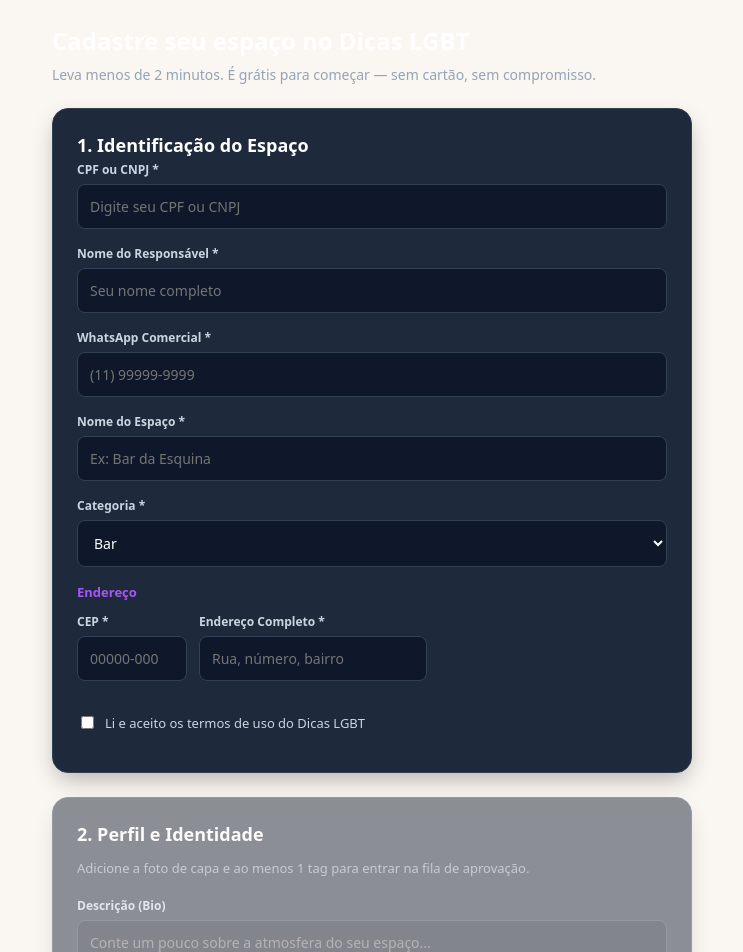
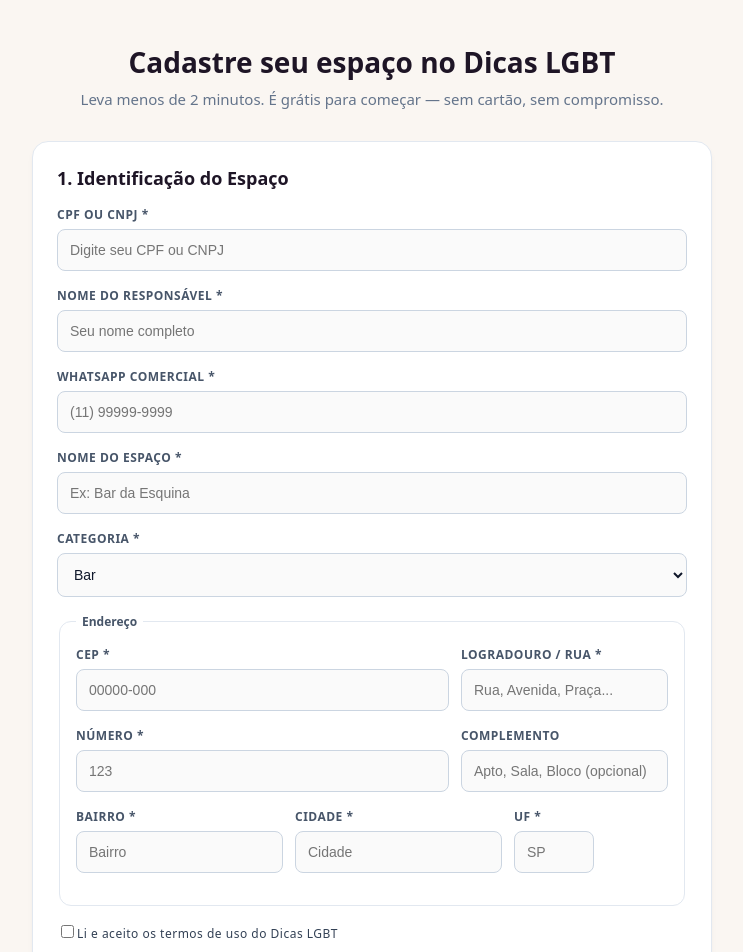
Before and after one commit to arditoa/dicas-portal-b2b, a React (Vite) app in the folder portal-cadastro/: page / in a window 1280 px wide. Shown: the top 952 px of the page, without its empty margins (268-1011 px from the left). Built offline with nearby package versions, Linux system fonts and the light colour scheme; no server answers.

Commit message:
fix: oculta avisos tecnicos, aplica card claro e restaura campos individuais de endereco

```diff
--- a/portal-cadastro/src/components/CadastroCompletoForm.css
+++ b/portal-cadastro/src/components/CadastroCompletoForm.css
@@ -1,88 +1,48 @@
 .cadastro-completo {
-  max-width: 640px;
+  max-width: 680px;
   margin: 0 auto;
-  padding: 24px;
+  padding: 24px 16px;
   font-family: system-ui, -apple-system, sans-serif;
-  color: #f8fafc;
+  color: #1E1526;
 }
 
 .cadastro-completo__cabecalho {
-  margin-bottom: 24px;
+  text-align: center;
+  margin-bottom: 32px;
 }
 
 .cadastro-completo__cabecalho h1 {
-  font-size: 24px;
-  font-weight: 700;
-  color: #ffffff;
-  margin: 0 0 8px 0;
+  font-size: 28px;
+  font-weight: 800;
+  color: #1E1526;
+  margin-bottom: 8px;
 }
 
 .cadastro-completo__cabecalho p {
-  font-size: 14px;
-  color: #94a3b8;
-  margin: 0 0 16px 0;
-}
-
-.cadastro-completo__entrada-whatsapp {
-  display: inline-block;
-  font-size: 13px;
-  color: #a855f7;
-  text-decoration: none;
-  border: 1px solid #a855f7;
-  border-radius: 9999px;
-  padding: 6px 14px;
-  margin-bottom: 12px;
+  font-size: 15px;
+  color: #64748B;
+  margin: 0;
 }
 
 .cadastro-completo__retomada {
-  background-color: #581c87;
-  color: #e9d5ff;
+  margin-top: 16px;
+  padding: 12px;
+  background-color: #F3E8FF;
+  border: 1px solid #C084FC;
+  color: #6B21A8;
   border-radius: 8px;
-  padding: 10px 14px;
-  font-size: 13px;
-  margin-bottom: 16px;
+  font-size: 14px;
+  font-weight: 600;
 }
 
-.cadastro-completo__status-linha {
-  display: flex;
-  align-items: center;
-  gap: 8px;
-}
-
-.cadastro-completo__salvamento {
-  font-size: 12px;
-  font-weight: 600;
-  color: #94a3b8;
-}
-
-.cadastro-completo__salvamento--ok {
-  color: #4ade80;
-}
-
-.cadastro-completo__salvamento--erro {
-  color: #f87171;
-}
-
+/* Card do Formulário em Fundo Branco Limpo */
 .cadastro-completo__secao {
-  background-color: #1e293b;
-  border: 1px solid #334155;
+  background-color: #FFFFFF !important;
+  border: 1px solid #E2E8F0;
   border-radius: 16px;
   padding: 24px;
   margin-bottom: 24px;
-  box-shadow: 0 10px 25px -5px rgba(0, 0, 0, 0.3);
-}
-
-.cadastro-completo__secao h2 {
-  font-size: 18px;
-  font-weight: 700;
-  color: #ffffff;
-  margin: 0 0 4px 0;
-}
-
-.cadastro-completo__lede-secao {
-  font-size: 13px;
-  color: #94a3b8;
-  margin-bottom: 20px;
+  box-shadow: 0 4px 6px -1px rgba(0, 0, 0, 0.05);
 }
 
 .cadastro-completo__secao--bloqueada {
@@ -90,104 +50,68 @@
   pointer-events: none;
 }
 
-.cadastro-completo__aviso {
-  background-color: #713f12;
-  color: #fef08a;
-  padding: 8px 12px;
-  border-radius: 8px;
-  font-size: 12px;
+.cadastro-completo__secao h2 {
+  font-size: 18px;
+  font-weight: 700;
+  color: #1E1526;
+  margin-top: 0;
+  margin-bottom: 16px;
+}
+
+.cadastro-completo__lede-secao {
+  font-size: 13px;
+  color: #64748B;
   margin-bottom: 16px;
 }
 
 .campo {
   margin-bottom: 16px;
+  display: flex;
+  flex-direction: column;
 }
 
-.campo label, .cadastro-completo label {
-  display: block;
+.campo label {
   font-size: 12px;
-  font-weight: 600;
-  color: #cbd5e1;
+  font-weight: 700;
+  color: #475569;
+  text-transform: uppercase;
+  letter-spacing: 0.5px;
   margin-bottom: 6px;
 }
 
-.campo input,
+.campo input[type="text"],
 .campo select,
-.campo textarea,
-.cadastro-completo input[type='text'],
-.cadastro-completo textarea {
+.campo textarea {
   width: 100%;
+  padding: 12px;
+  font-size: 14px;
+  border: 1px solid #CBD5E1;
+  border-radius: 8px;
+  background-color: #FAFAFA;
+  color: #0F172A;
   box-sizing: border-box;
-  padding: 12px;
-  background-color: #0f172a;
-  border: 1px solid #334155;
-  border-radius: 8px;
-  color: #ffffff;
-  font-size: 14px;
-  font-family: inherit;
-}
-
-.campo textarea, .cadastro-completo textarea {
-  min-height: 80px;
-  resize: vertical;
 }
 
 .campo input:focus,
 .campo select:focus,
-.campo textarea:focus,
-.cadastro-completo input:focus,
-.cadastro-completo textarea:focus {
+.campo textarea:focus {
   outline: none;
-  border-color: #a855f7;
-}
-
-.campo__ajuda, .campo__status {
-  font-size: 11px;
-  color: #94a3b8;
-  margin-top: 4px;
-}
-
-.campo__status--ok {
-  color: #4ade80;
-}
-
-.campo__aviso {
-  font-size: 11px;
-  color: #facc15;
-  margin-top: 4px;
-}
-
-.campo__erro {
-  font-size: 11px;
-  color: #f87171;
-  margin-top: 4px;
-}
-
-.campo--checkbox label {
-  display: flex;
-  align-items: center;
-  gap: 8px;
-  font-size: 13px;
-  font-weight: 400;
-  cursor: pointer;
-}
-
-.campo--checkbox input {
-  width: auto;
+  border-color: #9333EA;
+  background-color: #FFFFFF;
 }
 
 .cadastro-completo__endereco {
-  border: none;
-  padding: 0;
-  margin: 0 0 16px 0;
+  border: 1px solid #E2E8F0;
+  border-radius: 12px;
+  padding: 16px;
+  margin-bottom: 16px;
 }
 
 .cadastro-completo__endereco legend {
-  font-size: 13px;
-  font-weight: 600;
-  color: #a855f7;
-  padding: 0;
-  margin-bottom: 12px;
+  font-size: 12px;
+  font-weight: 700;
+  color: #475569;
+  padding: 0 6px;
 }
 
 .cadastro-completo__linha {
@@ -196,34 +120,21 @@
 }
 
 .campo--numero {
-  flex: 0 0 110px;
+  flex: 1;
 }
 
 .campo--uf {
-  flex: 0 0 80px;
+  width: 80px;
 }
 
-.cadastro-completo__grupo {
-  border-top: 1px solid #334155;
-  padding-top: 20px;
-  margin-top: 20px;
-  display: flex;
-  flex-direction: column;
-  gap: 12px;
-}
-
-.cadastro-completo__grupo h3 {
-  font-size: 15px;
-  font-weight: 600;
-  color: #ffffff;
-  margin: 0;
-}
-
-.cadastro-completo__subtitulo {
-  font-size: 12px;
-  font-weight: 600;
-  color: #cbd5e1;
-  margin-top: 8px;
+.campo--checkbox label {
+  flex-direction: row;
+  align-items: center;
+  gap: 8px;
+  font-weight: 500;
+  text-transform: none;
+  color: #334155;
+  cursor: pointer;
 }
 
 .tag-grid {
@@ -233,70 +144,18 @@
 }
 
 .tag-chip {
-  font-size: 12px;
-  font-weight: 600;
   padding: 8px 14px;
-  border-radius: 9999px;
-  border: 1px solid #334155;
-  background-color: #0f172a;
-  color: #94a3b8;
+  border-radius: 20px;
+  border: 1px solid #E2E8F0;
+  background-color: #F8FAFC;
+  color: #475569;
+  font-size: 13px;
+  font-weight: 500;
   cursor: pointer;
-  transition: all 0.2s;
-}
-
-.tag-chip:hover {
-  border-color: #a855f7;
-  color: #a855f7;
 }
 
 .tag-chip--marcado {
-  background-color: #9333ea;
-  border-color: #a855f7;
-  color: #ffffff;
+  background-color: #9333EA;
+  color: #FFFFFF;
+  border-color: #9333EA;
 }
-
-.cadastro-completo__preview-capa {
-  width: 100%;
-  max-height: 200px;
-  object-fit: cover;
-  border-radius: 8px;
-  margin: 8px 0;
-}
-
-.cadastro-completo__botao-upload {
-  display: inline-block;
-  background-color: #334155;
-  color: #ffffff;
-  padding: 8px 16px;
-  border-radius: 8px;
-  font-size: 12px;
-  font-weight: 600;
-  cursor: pointer;
-  width: fit-content;
-}
-
-.cadastro-completo__galeria-grid {
-  display: grid;
-  grid-template-columns: repeat(auto-fill, minmax(90px, 1fr));
-  gap: 8px;
-  margin: 8px 0;
-}
-
-.cadastro-completo__galeria-item img {
-  width: 100%;
-  height: 80px;
-  object-fit: cover;
-  border-radius: 6px;
-}
-
-.cadastro-completo__erro-envio {
-  color: #f87171;
-  font-size: 13px;
-  margin-top: 12px;
-}
-
-.cadastro-completo__carregando {
-  text-align: center;
-  color: #94a3b8;
-  padding: 60px 0;
-}
--- a/portal-cadastro/src/components/CadastroCompletoForm.tsx
+++ b/portal-cadastro/src/components/CadastroCompletoForm.tsx
@@ -4,8 +4,7 @@
 import { formatarWhatsApp } from '../lib/whatsapp';
 import { createClient } from '@supabase/supabase-js';
 
-// URL e Publishable Key públicas do seu projeto Supabase
-const SUPABASE_URL = 'https://fyisfucgzpdwupjterlh.supabase.co';
+const SUPABASE_URL = import.meta.env.VITE_SUPABASE_URL || 'https://fyisfucgzpdwupjterlh.supabase.co';
 const SUPABASE_KEY = import.meta.env.VITE_SUPABASE_ANON_KEY || 'sb_publishable_qSAiGoo7ZEG0IboqClunQ_NyJ80';
 
 const supabase = createClient(SUPABASE_URL, SUPABASE_KEY);
@@ -29,8 +28,16 @@
   const [whatsapp, setWhatsapp] = useState('');
   const [nomeEspaco, setNomeEspaco] = useState('');
   const [categoria, setCategoria] = useState('bar');
+
+  // Campos de Endereço Estruturados
   const [cep, setCep] = useState('');
-  const [endereco, setEndereco] = useState('');
+  const [logradouro, setLogradouro] = useState('');
+  const [numero, setNumero] = useState('');
+  const [complemento, setComplemento] = useState('');
+  const [bairro, setBairro] = useState('');
+  const [cidade, setCidade] = useState('');
+  const [uf, setUf] = useState('');
+
   const [aceitouTermos, setAceitouTermos] = useState(false);
 
   const [partnerId, setPartnerId] = useState<string | null>(null);
@@ -42,6 +49,7 @@
   const [statusMsg, setStatusMsg] = useState('');
   const [carregandoCnpj, setCarregandoCnpj] = useState(false);
 
+  // Busca CNPJ automático via BrasilAPI
   useEffect(() => {
     const limpo = apenasDigitos(doc);
     if (limpo.length === 14) {
@@ -53,34 +61,51 @@
             setNomeEspaco(data.nome_fantasia || data.razao_social);
           }
           if (data.cep) setCep(data.cep);
-          if (data.logradouro) {
-            setEndereco(`${data.logradouro}, ${data.bairro || ''} - ${data.municipio || ''}/${data.uf || ''}`);
-          }
+          if (data.logradouro) setLogradouro(data.logradouro);
+          if (data.bairro) setBairro(data.bairro);
+          if (data.municipio) setCidade(data.municipio);
+          if (data.uf) setUf(data.uf);
         })
-        .catch(() => {})
+        .catch((err) => console.warn('Erro na consulta CNPJ:', err))
         .finally(() => setCarregandoCnpj(false));
     }
   }, [doc]);
 
+  // Autopreenchimento por CEP via ViaCEP
   useEffect(() => {
     const limpo = apenasDigitos(cep);
-    if (limpo.length === 8 && !endereco) {
+    if (limpo.length === 8 && !logradouro) {
       fetch(`https://viacep.com.br/ws/${limpo}/json/`)
         .then((res) => res.json())
         .then((data) => {
           if (!data.erro) {
-            setEndereco(`${data.logradouro}, ${data.bairro} - ${data.localidade}/${data.uf}`);
+            setLogradouro(data.logradouro || '');
+            setBairro(data.bairro || '');
+            setCidade(data.localidade || '');
+            setUf(data.uf || '');
           }
         })
-        .catch(() => {});
+        .catch((err) => console.warn('Erro ao consultar ViaCEP:', err));
     }
   }, [cep]);
 
+  // Salvamento automático de rascunho
   useEffect(() => {
-    if (validarDocumento(doc) && nomeResponsavel && whatsapp && nomeEspaco && endereco && aceitouTermos && !partnerId) {
+    if (
+      validarDocumento(doc) &&
+      nomeResponsavel &&
+      whatsapp &&
+      nomeEspaco &&
+      logradouro &&
+      numero &&
+      cidade &&
+      uf &&
+      aceitouTermos &&
+      !partnerId
+    ) {
       salvarRascunho();
     }
-  }, [doc, nomeResponsavel, whatsapp, nomeEspaco, endereco, aceitouTermos]);
+  }, [doc, nomeResponsavel, whatsapp, nomeEspaco, logradouro, numero, cidade, uf, aceitouTermos]);
 
   const salvarRascunho = async () => {
     try {
@@ -97,35 +122,41 @@
         .single();
 
       if (pErr) {
-        setStatusMsg(`Erro no banco: ${pErr.message}`);
+        console.warn('Erro ao salvar parceiro no banco:', pErr);
+        setStatusMsg('');
         return;
       }
 
       if (partner) {
+        const enderecoFormatado = `${logradouro}, ${numero}${complemento ? ' - ' + complemento : ''}, ${bairro} - ${cidade}/${uf}`;
         const { data: venue, error: vErr } = await supabase
           .from('venues')
           .insert({
             partner_id: partner.id,
             nome: nomeEspaco,
             categoria,
-            endereco
+            endereco: enderecoFormatado,
+            cidade: cidade,
+            uf: uf
           })
           .select()
           .single();
 
         if (vErr) {
-          setStatusMsg(`Erro ao vincular espaço: ${vErr.message}`);
+          console.warn('Erro ao salvar venue:', vErr);
+          setStatusMsg('');
           return;
         }
 
         if (venue) {
           setPartnerId(partner.id);
           setVenueId(venue.id);
-          setStatusMsg('Rascunho salvo com sucesso! Continue o cadastro abaixo.');
+          setStatusMsg('Rascunho salvo! Continue preenchendo o perfil abaixo.');
         }
       }
-    } catch (err: any) {
-      setStatusMsg(`Erro ao conectar: ${err.message || 'Falha na requisição'}`);
+    } catch (err) {
+      console.warn('Erro de conexao Supabase:', err);
+      setStatusMsg('');
     }
   };
 
@@ -206,6 +237,7 @@
           </select>
         </div>
 
+        {/* Campos de Endereço Estruturados em Múltiplos Elementos */}
         <fieldset className="cadastro-completo__endereco">
           <legend>Endereço</legend>
           <div className="cadastro-completo__linha">
@@ -214,8 +246,34 @@
               <input type="text" placeholder="00000-000" value={cep} onChange={(e) => setCep(e.target.value)} />
             </div>
             <div className="campo">
-              <label>Endereço Completo *</label>
-              <input type="text" placeholder="Rua, número, bairro" value={endereco} onChange={(e) => setEndereco(e.target.value)} />
+              <label>Logradouro / Rua *</label>
+              <input type="text" placeholder="Rua, Avenida, Praça..." value={logradouro} onChange={(e) => setLogradouro(e.target.value)} />
+            </div>
+          </div>
+
+          <div className="cadastro-completo__linha">
+            <div className="campo campo--numero">
+              <label>Número *</label>
+              <input type="text" placeholder="123" value={numero} onChange={(e) => setNumero(e.target.value)} />
+            </div>
+            <div className="campo">
+              <label>Complemento</label>
+              <input type="text" placeholder="Apto, Sala, Bloco (opcional)" value={complemento} onChange={(e) => setComplemento(e.target.value)} />
+            </div>
+          </div>
+
+          <div className="cadastro-completo__linha">
+            <div className="campo">
+              <label>Bairro *</label>
+              <input type="text" placeholder="Bairro" value={bairro} onChange={(e) => setBairro(e.target.value)} />
+            </div>
+            <div className="campo">
+              <label>Cidade *</label>
+              <input type="text" placeholder="Cidade" value={cidade} onChange={(e) => setCidade(e.target.value)} />
+            </div>
+            <div className="campo campo--uf">
+              <label>UF *</label>
+              <input type="text" placeholder="SP" maxLength={2} value={uf} onChange={(e) => setUf(e.target.value.toUpperCase())} />
             </div>
           </div>
         </fieldset>
```
